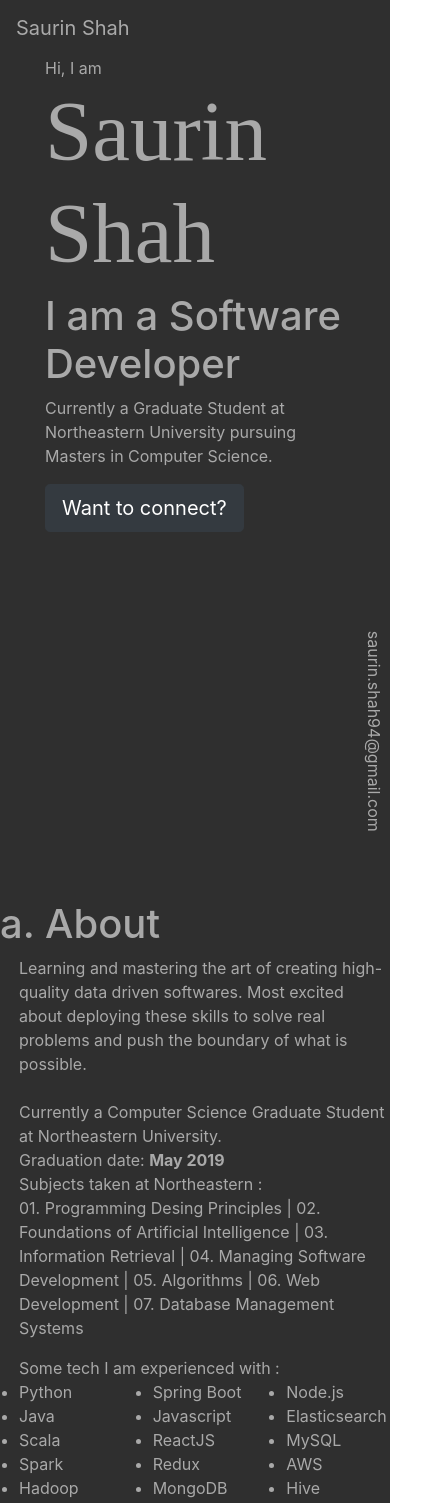
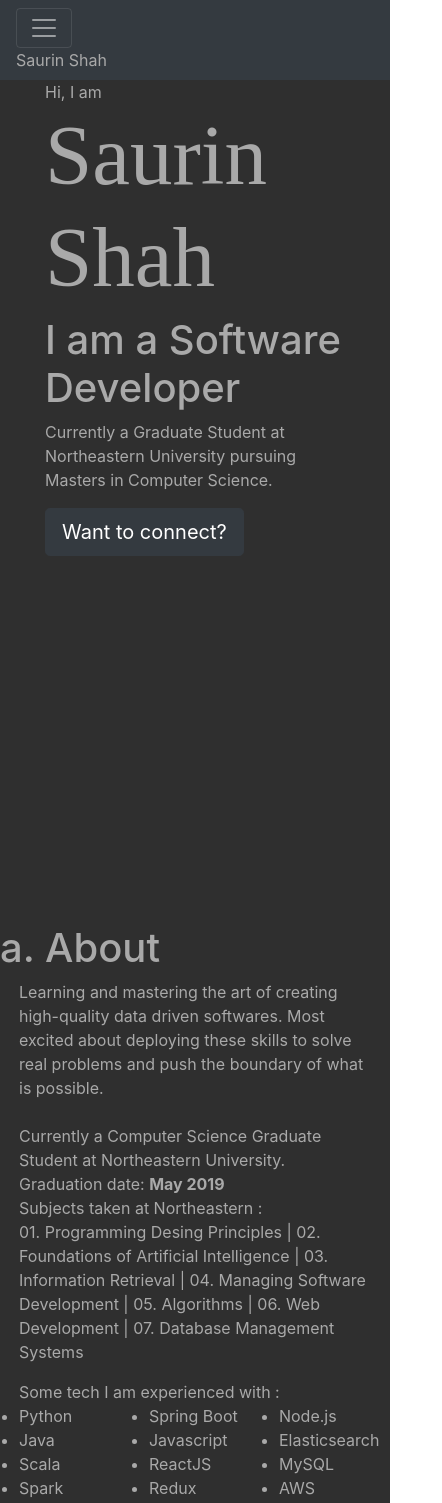
Before and after one commit to saurin94/personal_portfolio, a React (Create React App) app: page / in a window 390 px wide. Shown: the top 1503 px of the page, 442 px wide, since content can reach past the window. Built offline with nearby package versions, Linux system fonts and the light colour scheme.

Commit message:
fixed spacing in phone

```diff
--- a/src/App.css
+++ b/src/App.css
@@ -1,5 +1,6 @@
 .App {
-  text-align: center;
+  /*text-align: center;*/
+  /*overflow: hidden;*/
 }
 
 .App-logo {
@@ -34,7 +35,6 @@
 .main-page{
   background-color: #2f2f2f;
   color: darkgray;
-  /*text-shadow: 0 0 1px white, 0 0 10px white, 0 0 20px darkgray, 0 0 30px darkgray, 0 0 40px darkgray, 0 0 55px darkgray, 0 0 75px darkgray;*/
 }
 
 .nav-item{
@@ -45,9 +45,6 @@
   left: 0;
   bottom: 50px;
   height: auto;
-  /*border: 1px solid;*/
-  /*left: 0px;*/
-  /*right: 90%;*/
 }
 
 #root .right-sidebar {
@@ -74,8 +71,8 @@
   box-shadow: 10px 20px 18px #888888;
 }
 
-.content{
-  height: 100vh;
+.row .content{
+  min-height: 100vh;
 }
 
 .side-icons{
@@ -83,6 +80,8 @@
 }
 
 
-@media ( max-width: 800px ) {
-  #exp ul { display: inline-flex; }
+.arrow-up{
+  position: fixed;
+  bottom: 40px;
+  right: 135px;
 }
--- a/src/components/AboutMe.js
+++ b/src/components/AboutMe.js
@@ -1,7 +1,6 @@
 import React, {Component} from 'react';
 import '../../node_modules/bootstrap/dist/css/bootstrap.min.css';
 import '../../node_modules/jquery/dist/jquery.min.js';
-// import '../../node_modules/bootstrap/dist/js/bootstrap.min.js';
 import '../../node_modules/font-awesome/css/font-awesome.min.css';
 
 class AboutMe extends Component {
@@ -12,10 +11,12 @@ class AboutMe extends Component {
 
                     <h1>a. About</h1>
 
-                    <div className="row ml-1">
+                    <div className="col-12 ml-1">
+                        <div className="row">
                             <div className="col-lg-8 col-12">
                                 Learning and mastering the art of creating high-quality data driven softwares.
-                            Most excited about deploying these skills to solve real problems and push the boundary of
+                                Most excited about deploying these skills to solve real problems and push the boundary
+                                of
                                 what
                                 is possible.
                                 <p>
@@ -60,7 +61,9 @@ class AboutMe extends Component {
                             </div>
                             <div className="col-lg-4 col-12 text-lg-right">
                                 <img width={'88%'} height={'72%'} className={'saurin-img'}
-                                 src={"https://scontent.fbed1-2.fna.fbcdn.net/v/t1.0-9/10931243_10204874864328056_224842376054944514_n.jpg?_nc_cat=109&oh=19353bfbd2c0a615617bcb1a42e6f332&oe=5C5BC101"}/>
+                                     src={"https://scontent.fbed1-2.fna.fbcdn.net/v/t1.0-9/10931243_10204874864328056_224842376054944514_n.jpg?_nc_cat=109&oh=19353bfbd2c0a615617bcb1a42e6f332&oe=5C5BC101"}
+                                     alt={"saurin shah img"}/>
+                            </div>
                         </div>
                     </div>
                 </div>
--- a/src/components/Contact.js
+++ b/src/components/Contact.js
@@ -1,7 +1,6 @@
 import React, {Component} from 'react';
 import '../../node_modules/bootstrap/dist/css/bootstrap.min.css';
 import '../../node_modules/jquery/dist/jquery.min.js';
-// import '../../node_modules/bootstrap/dist/js/bootstrap.min.js';
 import '../../node_modules/font-awesome/css/font-awesome.min.css';
 
 class Contact extends Component {
@@ -12,7 +11,7 @@ class Contact extends Component {
                     <h1 className={"col-12"}>d. Contact</h1>
 
                     <div className="mt-5 pt-5 text-center col-12">
-                        <h2> GET IN TOUCH</h2>
+                        <h2>GET IN TOUCH</h2>
                     </div>
                     <div className={"mt-3 text-center col-12"}>
                         Looking for winter-intership (Spring 2019/Jan-May 2019) <br/>
--- a/src/components/Description.js
+++ b/src/components/Description.js
@@ -1,13 +1,12 @@
 import React, {Component} from 'react';
 import '../../node_modules/bootstrap/dist/css/bootstrap.min.css';
 import '../../node_modules/jquery/dist/jquery.min.js';
-// import '../../node_modules/bootstrap/dist/js/bootstrap.min.js';
 import '../../node_modules/font-awesome/css/font-awesome.min.css';
 
 class Description extends Component {
     render() {
         return (
-            <div className="content col-lg-8 col-12 offset-lg-2 text-left pt-lg-5">
+            <div className="content col-lg-8 col-12 offset-lg-2 text-left pt-lg-5" id={"description"}>
                 <div className={"container w-100"}>
                     <div className={"col-12"}>
                         Hi, I am<h1 className={"myName"}>Saurin Shah</h1>
--- a/src/components/Experience.js
+++ b/src/components/Experience.js
@@ -1,21 +1,9 @@
 import React, {Component} from 'react';
 import '../../node_modules/bootstrap/dist/css/bootstrap.min.css';
 import '../../node_modules/jquery/dist/jquery.min.js';
-// import '../../node_modules/bootstrap/dist/js/bootstrap.min.js';
 import '../../node_modules/font-awesome/css/font-awesome.min.css';
 
 class Experience extends Component {
-    constructor(props) {
-        super(props);
-        console.log("Experience -> ", props.experiences);
-    }
-
-    selectExperience = (index) => {
-        console.log(index);
-        this.props.onSelectExperience(index)
-
-    };
-
 
     render() {
         return (
@@ -23,7 +11,8 @@ class Experience extends Component {
                 <div className="row">
                     <h1 className={"text-right"}>b. Experience</h1>
                     <br/>
-                    <div className="row p-5">
+                    <div className="col-12 p-5">
+                        <div className="row">
                             <div className="col-lg-4 col-12">
                                 <ul>
                                     <li onClick={() => this.props.onSelectExperience(0)}>StubHub</li>
@@ -45,9 +34,10 @@ class Experience extends Component {
                                      <i>{this.props.experiences[this.props.selectedExp].location}</i>
                                 </div>
                                 <div>
-                                {this.props.experiences[this.props.selectedExp].work.map(function (work) {
-                                    return <li>{work}</li>
+                                    {this.props.experiences[this.props.selectedExp].work.map(function (work, index) {
+                                        return <li key={index}>{work}</li>
                                     })}
+                                </div>
                             </div>
                         </div>
                     </div>
--- a/src/components/LeftSideBar.js
+++ b/src/components/LeftSideBar.js
@@ -1,33 +1,31 @@
 import React, {Component} from 'react';
 import '../../node_modules/bootstrap/dist/css/bootstrap.min.css';
 import '../../node_modules/jquery/dist/jquery.min.js';
-// import '../../node_modules/bootstrap/dist/js/bootstrap.min.js';
 import '../../node_modules/font-awesome/css/font-awesome.min.css';
 
 class LeftSideBar extends Component {
     render() {
         return (
-
-            <div className="left-sidebar col-lg-1 col-md-1 d-none d-md-block">
+            <div className="left-sidebar col-lg-1 col-md-1 ml-2 d-none d-md-block">
                 <div className="row mt-5"></div>
                 <div className="row mt-5"></div>
                 <div className="item-1 mt-1">
-                    <a href={"https://www.linkedin.com/in/saurin94/"} className={"side-icons"} target="_blank"><i
-                        className="fab fa-linkedin fa-2x"></i></a>
+                    <a href={"https://www.linkedin.com/in/saurin94/"} className={"side-icons"} target="_blank"
+                       rel="noopener noreferrer"><i className="fab fa-linkedin fa-2x"></i></a>
                 </div>
                 <div className="item-1 mt-5">
-                    <a href={"https://www.facebook.com/sau94"} className={"side-icons"} target="_blank">
-                        <i className="fab fa-facebook-square fa-2x"></i>
+                    <a href={"https://www.facebook.com/sau94"} className={"side-icons"} target="_blank"
+                       rel="noopener noreferrer"><i className="fab fa-facebook-square fa-2x"></i>
                     </a>
                 </div>
                 <div className="item-1 mt-5">
-                    <a href={"https://github.com/saurin94"} className={"side-icons"} target="_blank">
-                        <i className="fab fa-github fa-2x"></i>
+                    <a href={"https://github.com/saurin94"} className={"side-icons"} target="_blank"
+                    rel="noopener noreferrer"><i className="fab fa-github fa-2x"></i>
                     </a>
                 </div>
                 <div className="item-1 mt-5">
-                    <a href={"https://www.instagram.com/saurin94/"} className={"side-icons"} target="_blank">
-                        <i className="fab fa-instagram fa-2x"></i>
+                    <a href={"https://www.instagram.com/saurin94/"} className={"side-icons"} target="_blank"
+                       rel="noopener noreferrer"><i className="fab fa-instagram fa-2x"></i>
                     </a>
                 </div>
             </div>
--- a/src/components/Navbar.js
+++ b/src/components/Navbar.js
@@ -1,33 +1,42 @@
 import React, {Component} from 'react';
 import '../../node_modules/bootstrap/dist/css/bootstrap.min.css';
-import '../../node_modules/jquery/dist/jquery.min.js';
-// import '../../node_modules/bootstrap/dist/js/bootstrap.min.js';
+// import '../../node_modules/jquery/dist/jquery.min.js';
 
 class Navbar extends Component {
     render() {
         return (
-            <nav className="navbar navbar-expand-lg">
-                <span className="navbar-brand">Saurin Shah</span>
-                <button className="navbar-toggler" type="button" data-toggle="collapse" data-target="#navbarNav"
-                        aria-controls="navbarNav" aria-expanded="false" aria-label="Toggle navigation">
+            <nav className="navbar navbar-expand-md navbar-dark bg-dark" id={"navbar"}>
+                <button className="navbar-toggler" type="button" data-toggle="collapse" data-target="#navbarNavDropdown"
+                        aria-controls="navbarNavDropdown" aria-expanded="false" aria-label="Toggle nav">
                     <span className="navbar-toggler-icon"></span>
                 </button>
-                <div className="collapse navbar-collapse" id="navbarNav">
-                    <ul className="navbar-nav">
-                        <b className="mt-2">a.</b>
-                        <li className="nav-item active test1" onClick={() => this.scrollToPage("about")} to="test1" spy={true} smooth={true} duration={500}>
+                <ul className="navbar-nav col-lg-1 col-md-1">
+                    <div className="col-12">
+                        <div className="row">
+                            <li className="nav-item col-sm-12 col-9">
+                                <div className="row">
+                                    Saurin Shah
+                                </div>
+                            </li>
+                        </div>
+                    </div>
+                </ul>
+                <div className="collapse navbar-collapse col-sm-11 col-12 p-0" id="navbarNavDropdown">
+                    <ul className="navbar-nav flex-column flex-sm-row flex-wrap">
+                        <li className="nav-item d-flex active" onClick={() => this.scrollToPage("about")}>
+                            <b className="mt-2">a.</b>
                             <span className="nav-link">About<span className="sr-only">(current)</span></span>
                         </li>
-                        <b className="mt-2 ml-2">b.</b>
-                        <li className="nav-item" onClick={() => this.scrollToPage("exp")}>
+                        <li className="nav-item d-flex" onClick={() => this.scrollToPage("exp")}>
+                            <b className="mt-2 ml-2">b.</b>
                             <span className="nav-link">Experience</span>
                         </li>
-                        <b className="mt-2 ml-2">c.</b>
-                        <li className="nav-item" onClick={() => this.scrollToPage("project")}>
+                        <li className="nav-item d-flex" onClick={() => this.scrollToPage("project")}>
+                            <b className="mt-2 ml-2">c.</b>
                             <span className="nav-link">Projects</span>
                         </li>
-                        <b className="mt-2 ml-2">d.</b>
-                        <li className="nav-item" onClick={() => this.scrollToPage("contact")}>
+                        <li className="nav-item d-flex" onClick={() => this.scrollToPage("contact")}>
+                            <b className="mt-2 ml-2">d.</b>
                             <span className="nav-link">Contact</span>
                         </li>
                     </ul>
--- a/src/components/Projects.js
+++ b/src/components/Projects.js
@@ -1,7 +1,6 @@
 import React, {Component} from 'react';
 import '../../node_modules/bootstrap/dist/css/bootstrap.min.css';
 import '../../node_modules/jquery/dist/jquery.min.js';
-// import '../../node_modules/bootstrap/dist/js/bootstrap.min.js';
 import '../../node_modules/font-awesome/css/font-awesome.min.css';
 
 let projects =
@@ -49,12 +48,15 @@ class Projects extends Component {
         return (
             <div className="content col-lg-8 col-12 offset-lg-2 text-left" id={"project"}>
                 <div className="row">
+                    <div className="row">
                         <h1>c. Projects</h1>
+                    </div>
 
+                    <div className="col-12">
                         <div className="row">
-                        {projects.map(function (project) {
+                            {projects.map(function (project, index) {
                                 return (
-                                <div className="col-lg-4 col-md-3 col-12 mt-1 my-1">
+                                    <div className="col-lg-4 col-md-3 col-12 mt-1 my-1" key={index}>
                                         <div className="card text-white bg-dark text-center p-0 h-100">
                                             <div className={"card-header p-1"}> {project.title} </div>
                                             <div className="card-body">
@@ -75,9 +77,14 @@ class Projects extends Component {
                                 )
                             })}
                         </div>
-                    <div className={"text-center mt-4"}>
+                    </div>
+
+                    <div className="col-lg-4"></div>
+                    <div className={"col-lg-4 col-12 float-center text-center mt-4"}>
                         <button className="btn btn-dark btn-lg">More Projects</button>
                     </div>
+                    <div className="col-lg-4"></div>
+
                 </div>
             </div>
         );
--- a/src/components/RightSideBar.js
+++ b/src/components/RightSideBar.js
@@ -1,12 +1,11 @@
 import React, {Component} from 'react';
 import '../../node_modules/bootstrap/dist/css/bootstrap.min.css';
 import '../../node_modules/jquery/dist/jquery.min.js';
-// import '../../node_modules/bootstrap/dist/js/bootstrap.min.js';
 
 class RightSideBar extends Component {
     render() {
         return (
-            <div className="right-sidebar col-1">
+            <div className="right-sidebar col-lg-1 col-md-1 d-none d-md-block">
                 <div className="item-1 vertical-bar">
                 </div>
                 <div className="row mt-5"></div>
--- a/src/containers/MainPage.js
+++ b/src/containers/MainPage.js
@@ -84,12 +84,19 @@ class MainPage extends Component {
                         <Contact/>
                         <RightSideBar/>
                     </div>
+                    <i className="far fa-arrow-alt-circle-up arrow-up fa-3x d-none d-md-block" onClick={() => {this.scrollToPage("navbar")}}></i>
 
                 </div>
             </div>
 
         );
     }
+
+    scrollToPage(page_location) {
+        var el = document.getElementById(page_location);
+        el.scrollIntoView({block: 'end', behavior: 'smooth'});
+
+    }
 }
 
 export default MainPage;
--- a/src/index.js
+++ b/src/index.js
@@ -1,6 +1,8 @@
 import React from 'react';
 import ReactDOM from 'react-dom';
 import './index.css';
+import '../node_modules/bootstrap/dist/css/bootstrap.min.css'
+import "../node_modules/jquery/dist/jquery.min.js";
 import App from './App';
 import * as serviceWorker from './serviceWorker';
 
```
Lines whose indentation alone changed are shown as unchanged.
